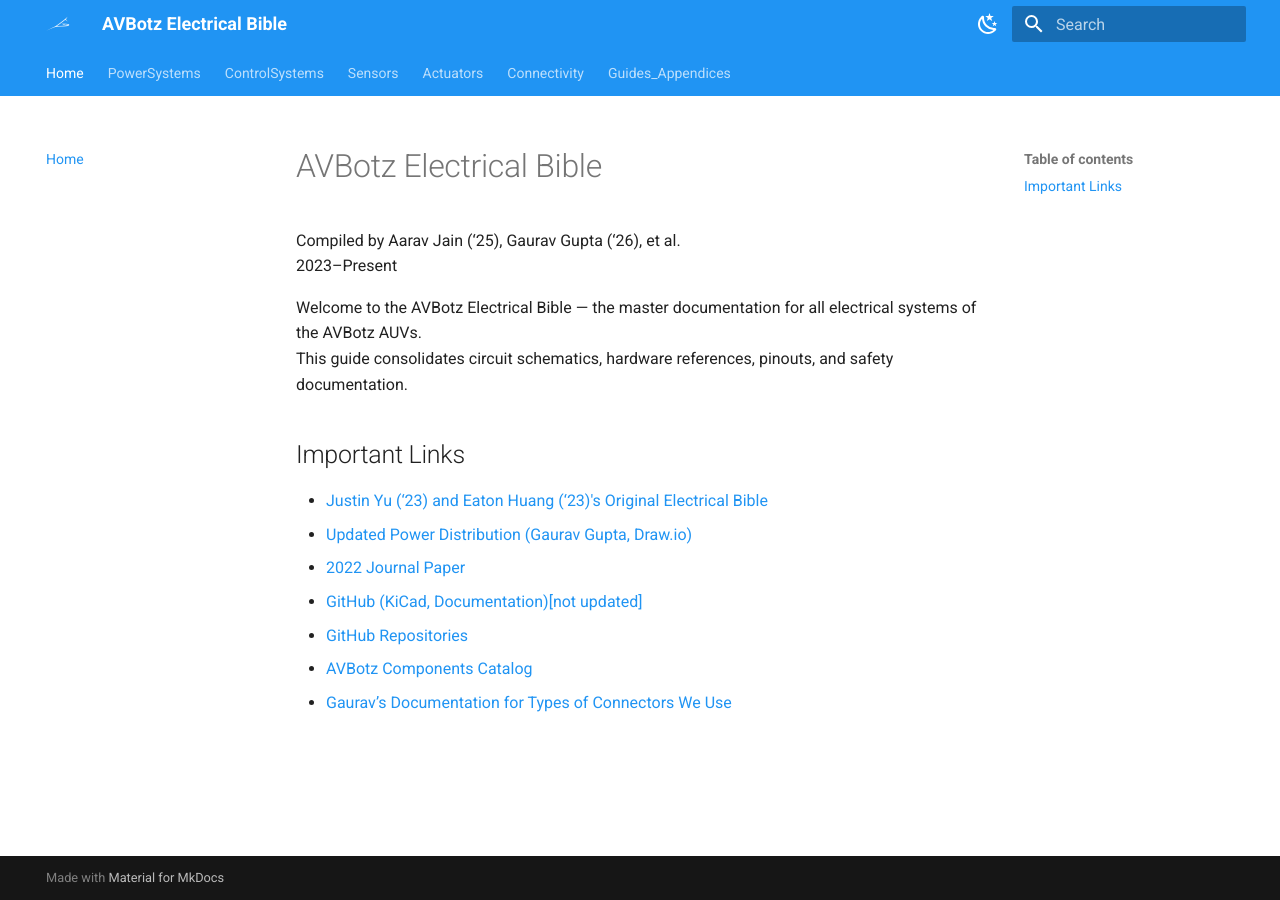
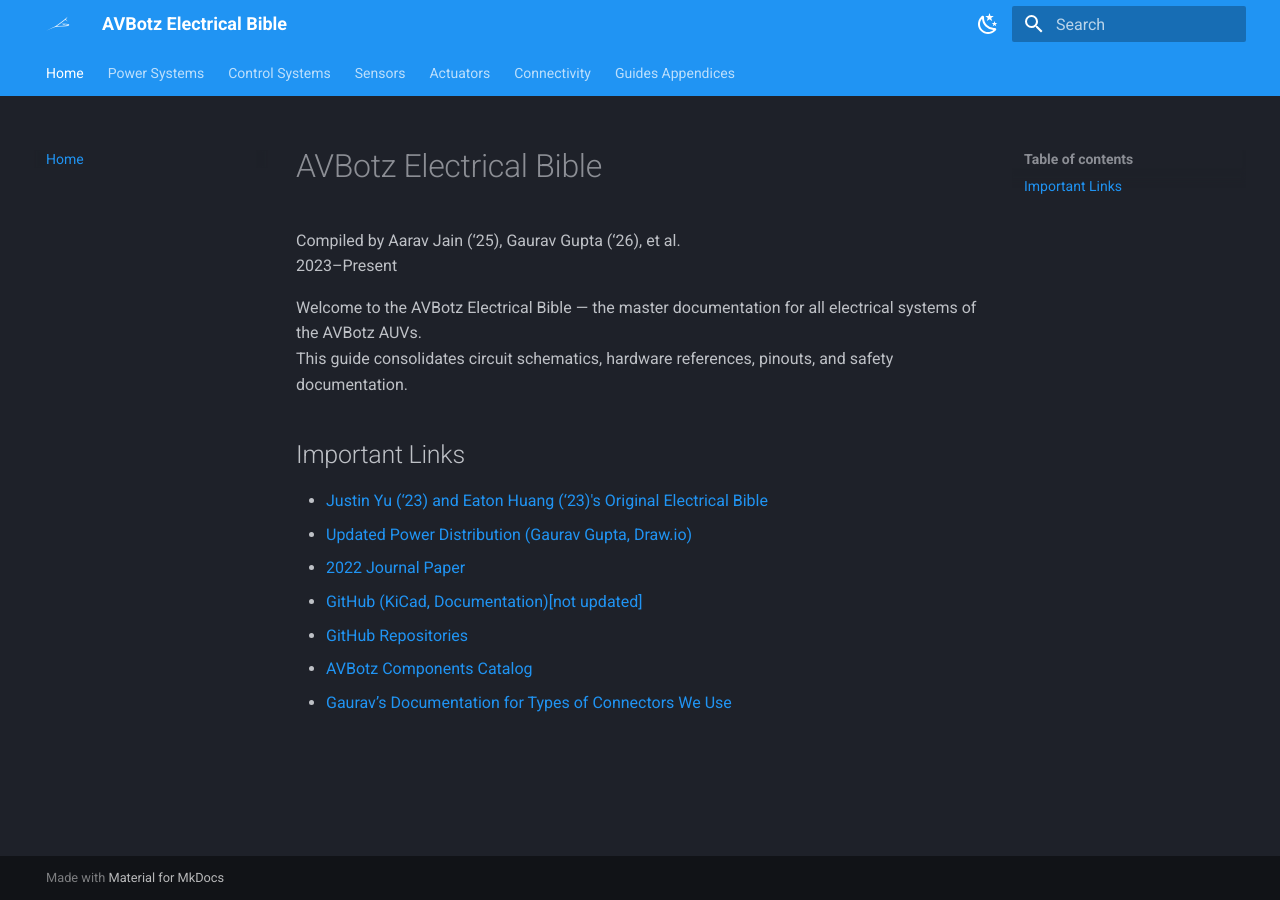
Before and after one commit to kabowabo/botz-bible, an MkDocs documentation site: the page built from docs/index.md, in a window 1280 px wide. Built offline with MkDocs 1.6.1 and Material for MkDocs 9.7.7, drawn with Linux system fonts in a browser that asks for light colours.

Commit message:
Update mkdocs.yml
aesthetic

```diff
--- a/mkdocs.yml
+++ b/mkdocs.yml
@@ -6,7 +6,7 @@ theme:
   name: material
   logo: 'assets/logo.png'
   palette:
-    - scheme: default
+    - scheme: slate
       primary: blue
       accent: cyan
       toggle:
@@ -28,12 +28,12 @@ theme:
 
 nav:
   - 'Home': 'index.md'
-  - 'PowerSystems':
+  - 'Power Systems':
     - 'Batteries & Charging': 'power/batteries.md'
     - 'Power Distribution': 'power/distribution.md'
     - 'Cincon Converter': 'power/cincon.md'
     - 'Buck Converters': 'power/buck-converters.md'
-  - 'ControlSystems':
+  - 'Control Systems':
     - 'Kill Switch & Relay': 'control/kill-switch.md'
     - 'Microcontroller (MCU)': 'control/mcu.md'
     - 'Electronic Speed Controllers (ESCs)': 'control/escs.md'
@@ -49,7 +49,7 @@ nav:
     - 'Connectors & Penetrators': 'connectivity/connectors.md'
     - 'Marlin Bulkhead': 'connectivity/bulkhead.md'
     - 'Networking & Tether': 'connectivity/networking.md'
-  - 'Guides_Appendices':
+  - 'Guides Appendices':
     - 'Soldering Guide': 'guides/soldering.md'
     - 'SSH Commands': 'guides/ssh.md'
     - 'Component Graveyard': 'guides/old-components.md'
```
